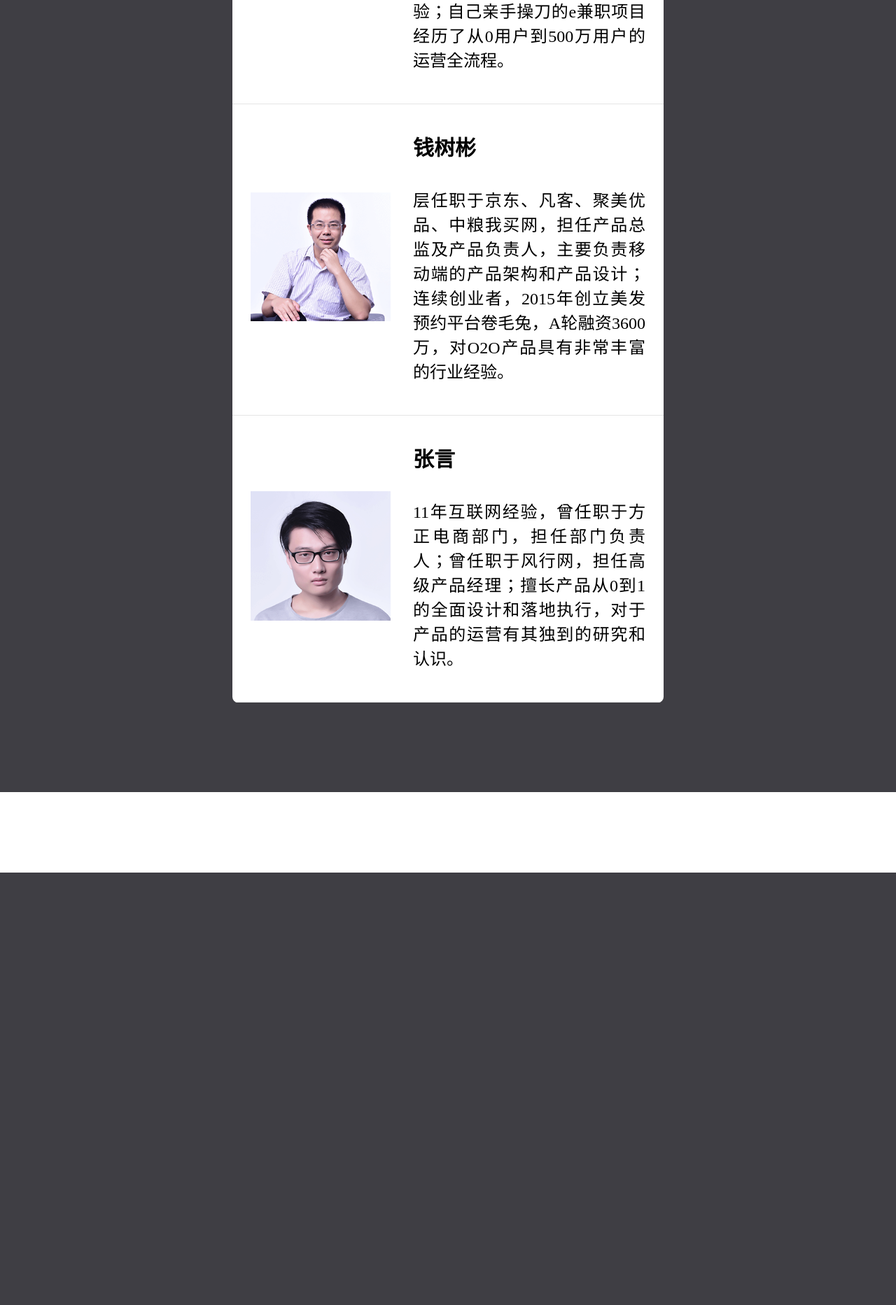
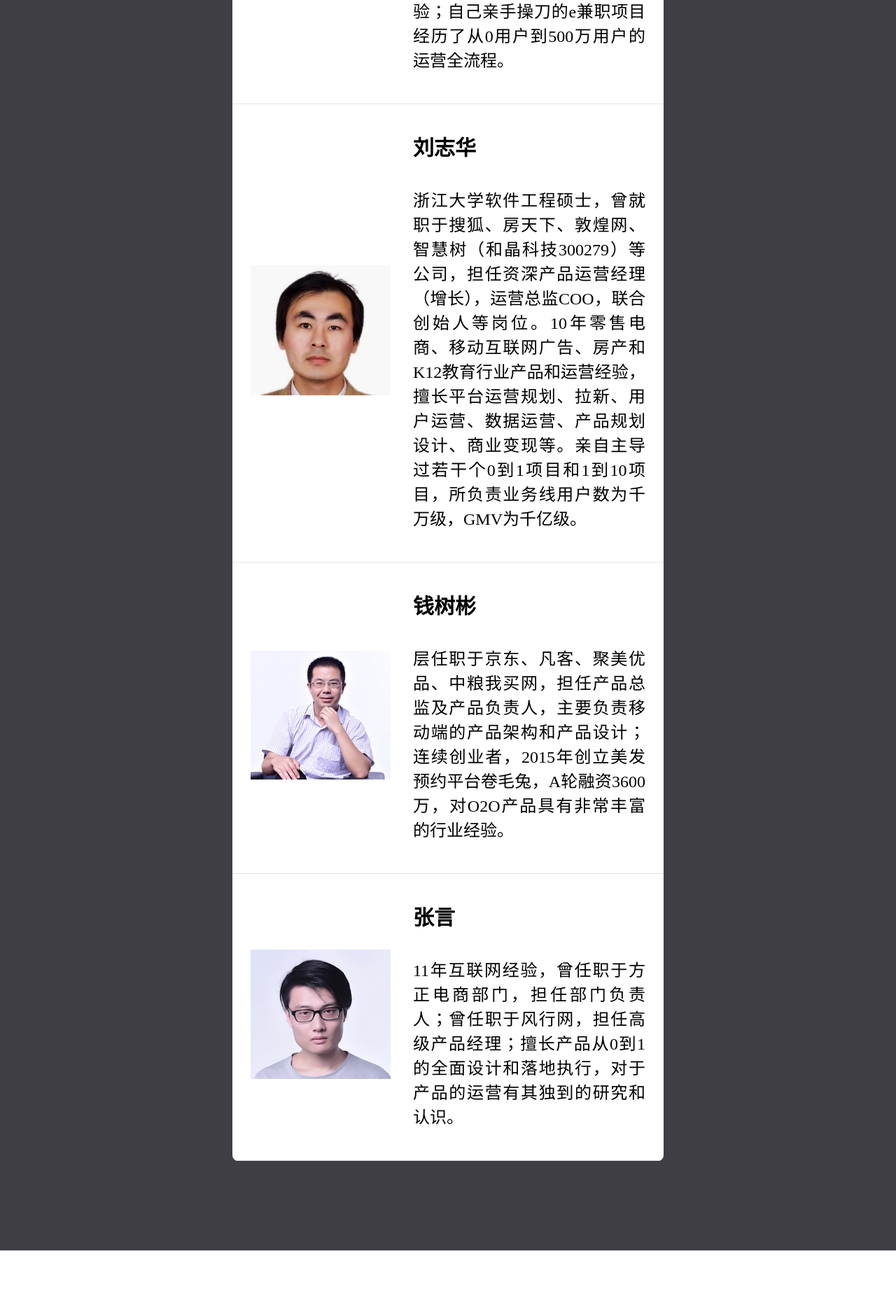
Before and after one commit to liulingfu/51haimiancn, a PHP site: page /haimianmobile/team.php in a window 1280 px wide. Shown: the part 1585-3450 px from the top of the page at 70% size. Before the commit the page ends 2832 px from the top, so only its background shows below. Run offline with PHP 8.4, Linux system fonts and the light colour scheme.

Commit message:
add modify files

```diff
--- a/haimianmobile/index.php
+++ b/haimianmobile/index.php
@@ -160,13 +160,13 @@
         <div class="part4-main">
             <div class="flex flex-row flex-wrap flex-between">
                 <div class="part4-item">
-                    <img src="./haimianmobile/images/dream1.png" height="289" width="163"/>
+                    <img src="/haimianmobile/images/dream1.png" height="289" width="163"/>
                 </div>
                 <div class="part4-item">
-                    <img src="./haimianmobile/images/dream2.png" height="289" width="163"/>
+                    <img src="/haimianmobile/images/dream2.png" height="289" width="163"/>
                 </div>
                 <div class="part4-item">
-                    <img src="./haimianmobile/images/dream3.png" height="287" width="161"/>
+                    <img src="/haimianmobile/images/dream3.png" height="287" width="161"/>
                 </div>
             </div>
         </div>
--- a/haimianmobile/team.php
+++ b/haimianmobile/team.php
@@ -34,6 +34,13 @@
             </div>
         </div>
         <div class="h-team-item flex flex-row flex-start align-center">
+            <img src="/images/liulaoshi.png" />
+            <div class="flex flex-column flex-between">
+                <h2>刘志华</h2>
+                <p>浙江大学软件工程硕士，曾就职于搜狐、房天下、敦煌网、智慧树（和晶科技300279）等公司，担任资深产品运营经理（增长），运营总监COO，联合创始人等岗位。10年零售电商、移动互联网广告、房产和K12教育行业产品和运营经验，擅长平台运营规划、拉新、用户运营、数据运营、产品规划设计、商业变现等。亲自主导过若干个0到1项目和1到10项目，所负责业务线用户数为千万级，GMV为千亿级。</p>
+            </div>
+        </div>
+        <div class="h-team-item flex flex-row flex-start align-center">
             <img src="images/钱树彬@2x.png" />
             <div class="flex flex-column flex-between">
                 <h2>钱树彬</h2>
```
